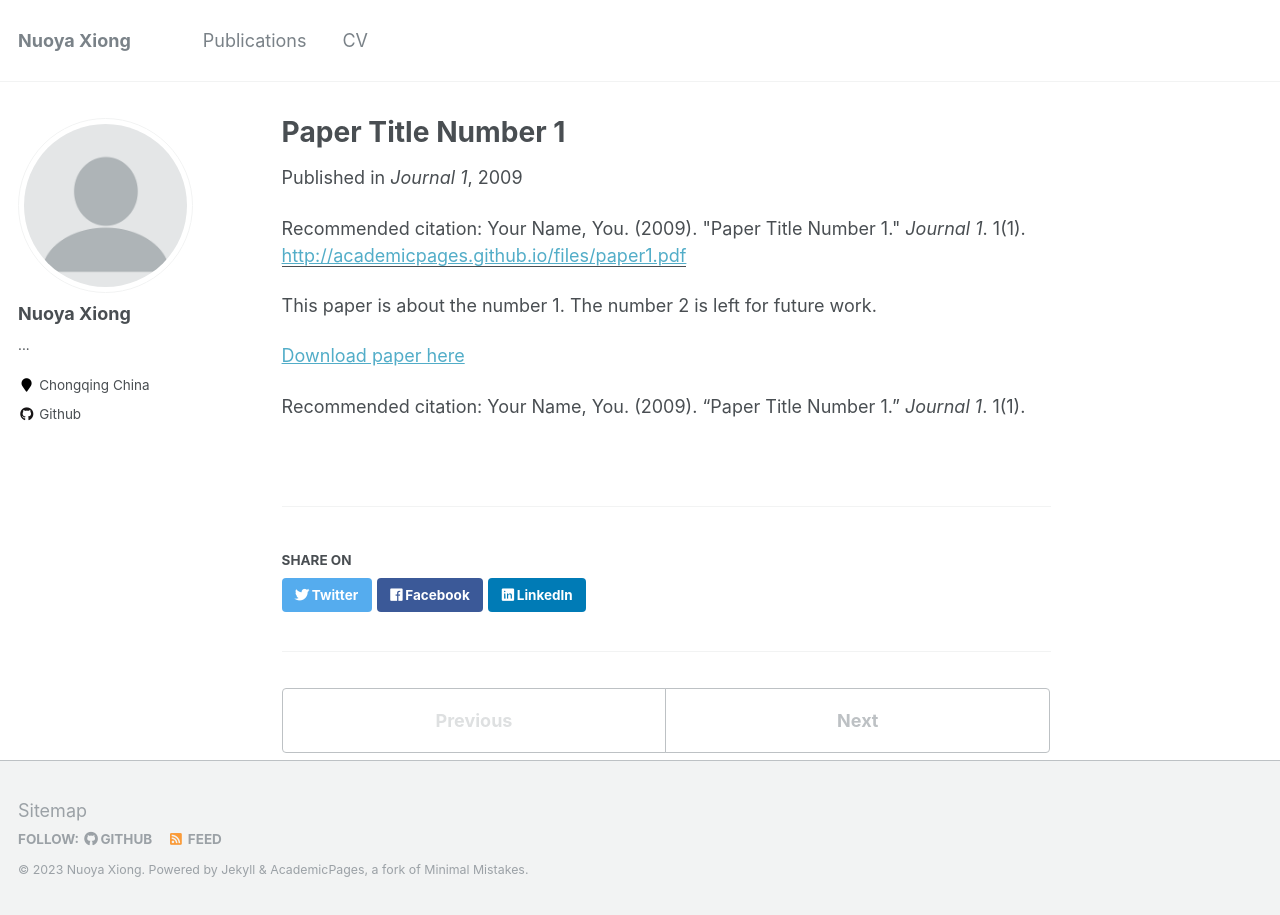
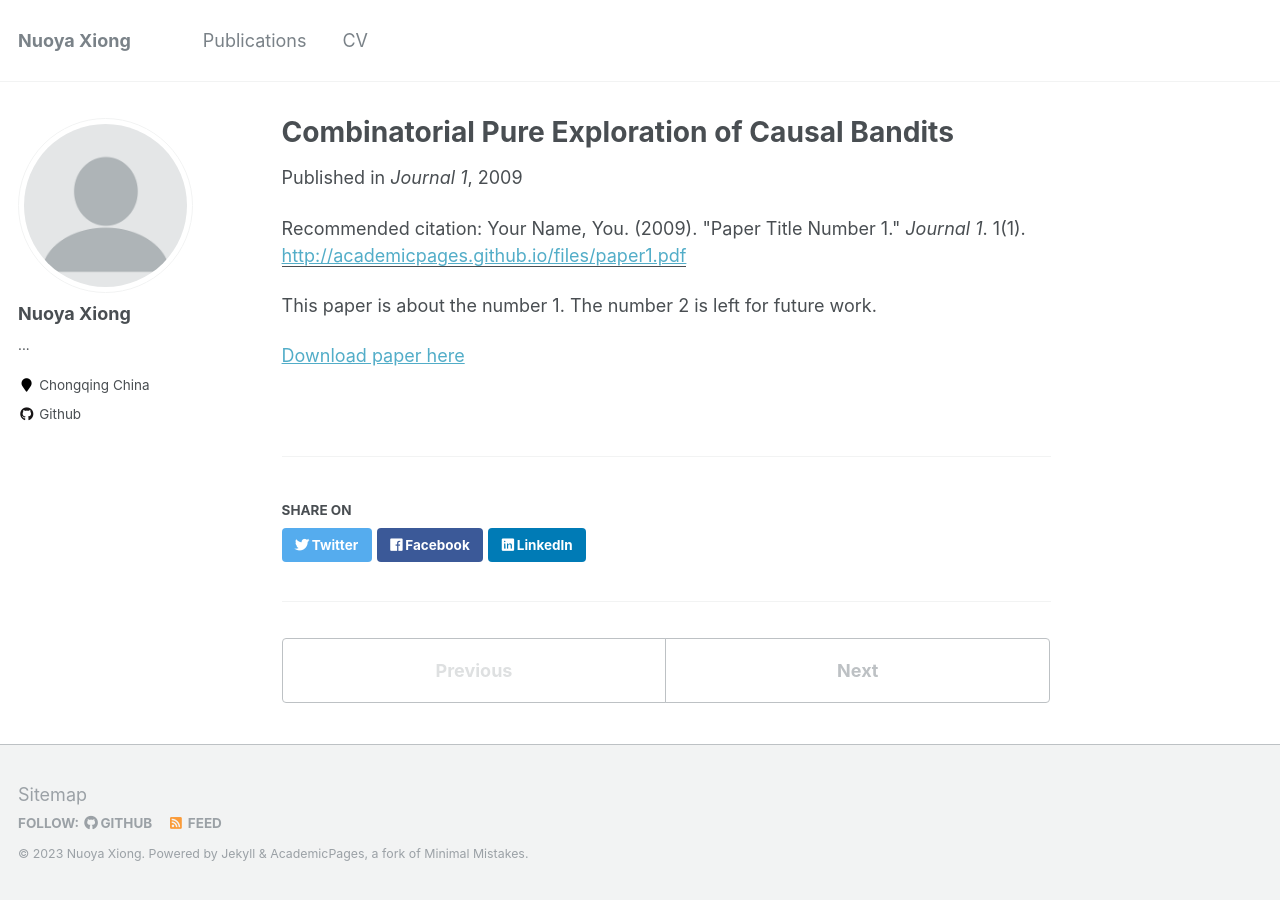
Before and after one commit to xiongny/xiongny.github.io, a Jekyll site: the page built from _publications/2009-10-01-paper-title-number-1.md, in a window 1280 px wide. Built offline with Jekyll 4.4.1, drawn with Linux system fonts in a browser that asks for light colours.

Commit message:
Update 2009-10-01-paper-title-number-1.md

```diff
--- a/_publications/2009-10-01-paper-title-number-1.md
+++ b/_publications/2009-10-01-paper-title-number-1.md
@@ -1,8 +1,7 @@
 ---
-title: "Paper Title Number 1"
+title: "Combinatorial Pure Exploration of Causal Bandits"
 collection: publications
 permalink: /publication/2009-10-01-paper-title-number-1
-excerpt: 'This paper is about the number 1. The number 2 is left for future work.'
 date: 2009-10-01
 venue: 'Journal 1'
 paperurl: 'http://academicpages.github.io/files/paper1.pdf'
@@ -10,6 +9,4 @@ citation: 'Your Name, You. (2009). &quot;Paper Title Number 1.&quot; <i>Journal
 ---
 This paper is about the number 1. The number 2 is left for future work.
 
-[Download paper here](http://academicpages.github.io/files/paper1.pdf)
-
-Recommended citation: Your Name, You. (2009). "Paper Title Number 1." <i>Journal 1</i>. 1(1).
+[Download paper here](https://scholar.google.com/citations?user=K7Q4GWQAAAAJ&hl=zh-CN)
```
